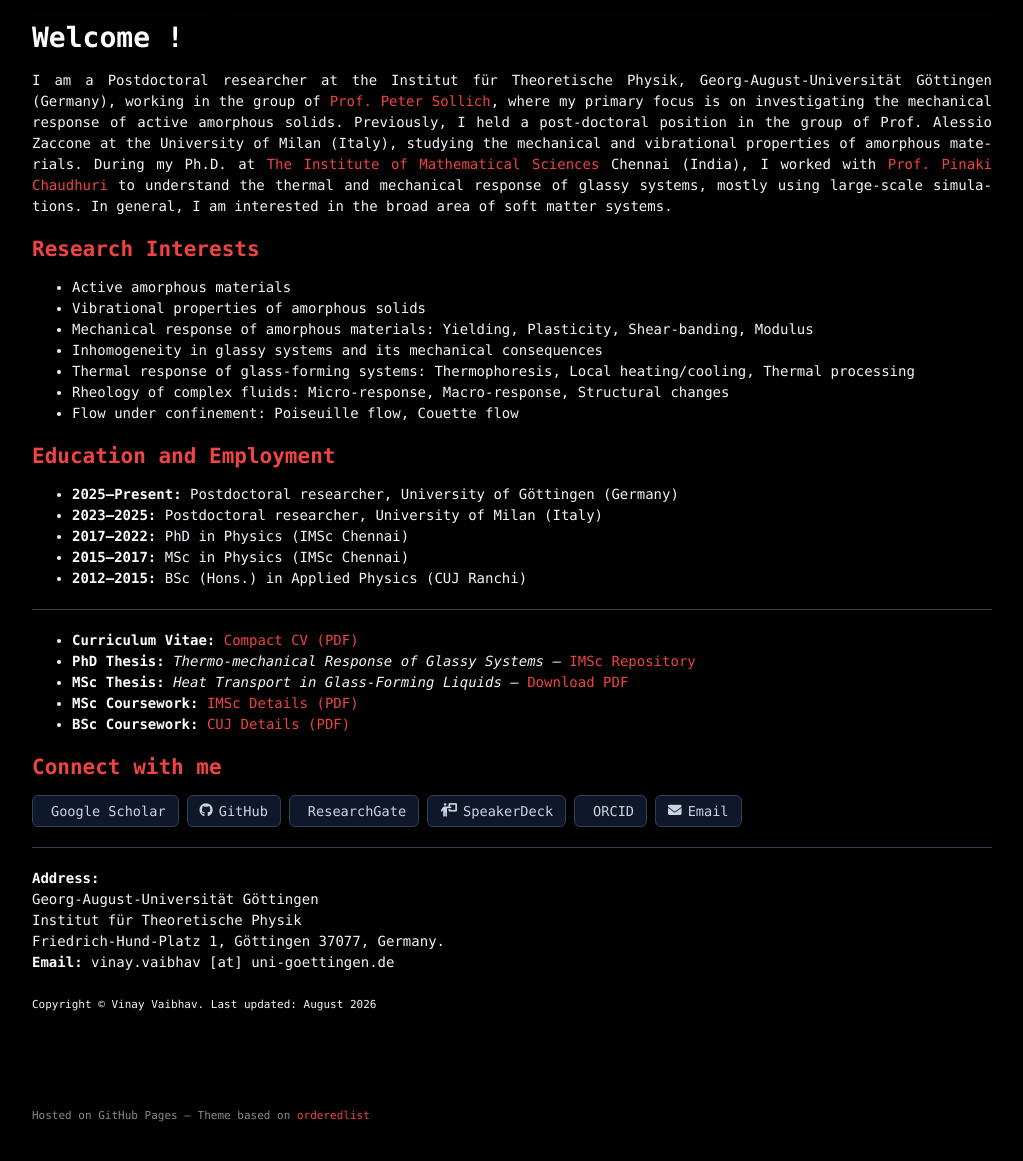
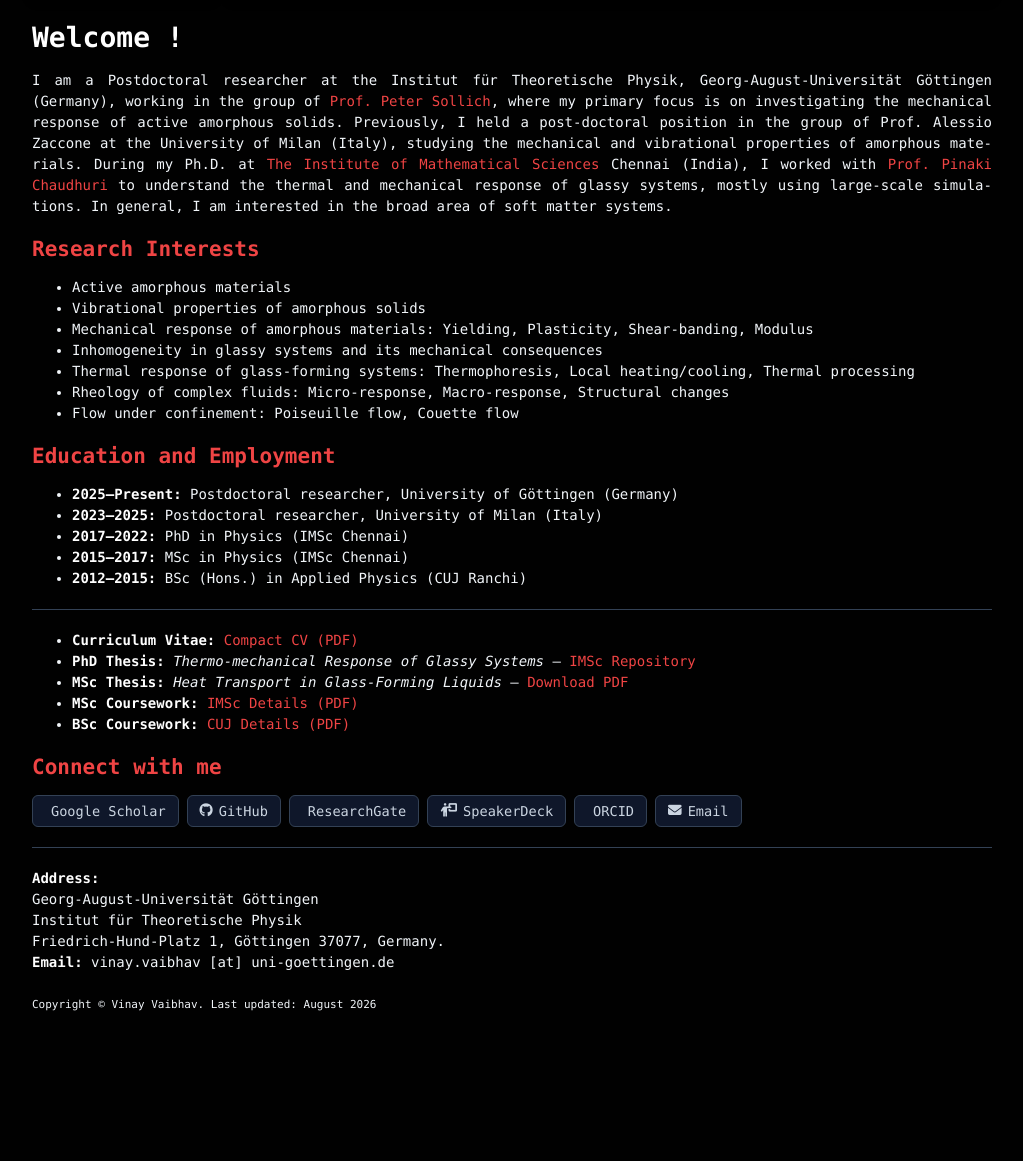
Before and after one commit to vinayphys/vinayphys.github.io, a Jekyll site: the page built from index.md, in a window 1280 px wide, cut to the strip 485-1690 px from the top of the page. Shown: the top 1161 px of the strip, without its empty margins (128-1151 px from the left). Built offline with Jekyll 4.4.1, drawn with Linux system fonts in a browser that asks for light colours; our own code applies the rules of GitHub Pages for plain Markdown files; a style sheet for code colours, icons or effects is not loaded; after the commit the page ends 1609 px from its top, so only the background shows below that.

Commit message:
Update default.html

```diff
--- a/_layouts/default.html
+++ b/_layouts/default.html
@@ -186,9 +186,6 @@
 
       </section>
 
-      <footer>
-        <p><small>Hosted on GitHub Pages &mdash; Theme based on <a href="https://github.com/orderedlist">orderedlist</a></small></p>
-      </footer>
     </div>
 
     <script src="{{ '/assets/js/scale.fix.js' | relative_url }}"></script>
```
